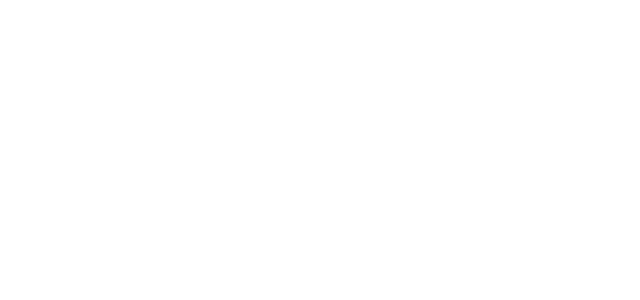
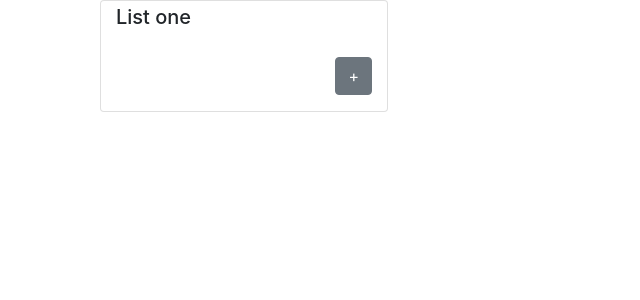
Before and after one commit to Mihgol/vuejsTrello, a Vue app: page / in a window 1280 px wide. Shown: the top 300 px of the page, without its empty margins (0-640 px from the left). Built offline with nearby package versions, Linux system fonts and the light colour scheme.

Commit message:
added createItem component

```diff
--- a/src/components/BoardComponent.vue
+++ b/src/components/BoardComponent.vue
@@ -1,12 +1,14 @@
 <template>
-  <div class="board">
-    <div class="board__lists">
+  <div class="container">
+    <div class="container">
       <ListComponent
         v-for="(list, listIndex) in lists"
         :list="list"
         :listIndex="listIndex"
         :key="list.id"
-      />
+      >
+        <CreateItemComponent @itemAdded="addItem" :listId="list.id" />
+      </ListComponent>
     </div>
   </div>
 </template>
@@ -16,11 +18,14 @@
 import ListComponent from "@/components/ListComponent.vue";
 import { Item, List } from "../store/Data";
 import { IAddItem } from "../store/index";
+import CreateItemComponent from "@/components/CreateItemComponent.vue";
 
 export default Vue.extend({
   name: "Board",
+  data: () => ({}),
   components: {
-    ListComponent
+    ListComponent,
+    CreateItemComponent
   },
   computed: {
     lists(): List[] {
@@ -34,6 +39,9 @@
     addItem({ listId, title, description }: IAddItem): void {
       this.$store.commit("addItem", { listId, title, description });
     }
+  },
+  mounted() {
+    this.addList({ title: "List one" });
   }
 });
 </script>
--- /dev/null
+++ b/src/components/CreateItemComponent.vue
@@ -0,0 +1,64 @@
+<template>
+  <div>
+    <form v-show="expanded">
+      <div class="form-group">
+        <small class="create text-muted" id="createItemInfo">Create new item</small>
+        <input
+          @keydown.enter="handleAddItem"
+          v-model="title"
+          class="form-control"
+          type="text"
+          id="createItem"
+          aria-describedby="createItemInfo"
+          placeholder="Enter title"
+        />
+
+        <button
+          @click.prevent="handleAddItem"
+          type="submit"
+          class="mt-1 btn btn-primary btn-block"
+          :disabled="title.length === 0"
+        >+</button>
+      </div>
+    </form>
+    <button
+      v-show="!expanded"
+      class="btn btn-secondary mb-3 mt-3 float-right"
+      @click="expanded = true"
+    >+</button>
+  </div>
+</template>
+
+<script lang="ts">
+import Vue from "vue";
+export default Vue.extend({
+  name: "CreateItemComponent",
+  props: {
+    listId: String
+  },
+  data: () => ({
+    title: "",
+    expanded: false
+  }),
+  methods: {
+    handleAddItem(): void {
+      if (this.title) {
+        this.$emit("itemAdded", {
+          listId: this.listId,
+          title: this.title,
+          description: ""
+        });
+        this.title = "";
+        this.expanded = false;
+      }
+    }
+  }
+});
+</script>
+
+
+<style lang="scss">
+.create {
+  padding-left: 1.5px;
+}
+</style>
--- a/src/components/ListComponent.vue
+++ b/src/components/ListComponent.vue
@@ -1,9 +1,12 @@
 <template>
   <div class="card">
-    <h5 class="card-title">{{ list.title }}</h5>
-    <ul class="list-group">
-      <li class="list-group-item" v-for="item in list.items" :key="item.id">{{item.title}}</li>
-    </ul>
+    <div class="col">
+      <h5 class="card-title mt-1">{{ list.title }}</h5>
+      <ul class="list-group">
+        <li class="list-group-item" v-for="item in list.items" :key="item.id">{{item.title}}</li>
+      </ul>
+      <slot></slot>
+    </div>
   </div>
 </template>
 
@@ -22,4 +25,8 @@
 </script>
 
 <style lang="scss">
+.card {
+  max-width: 18rem;
+  min-width: 18rem;
+}
 </style>
--- a/src/main.ts
+++ b/src/main.ts
@@ -1,8 +1,9 @@
 import Vue from 'vue'
 import App from './App.vue'
 import store from './store'
-import { BCard } from 'bootstrap-vue'
+import { BootstrapVueIcons } from 'bootstrap-vue'
 
+Vue.use(BootstrapVueIcons)
 Vue.config.productionTip = false
 
 new Vue({
```
